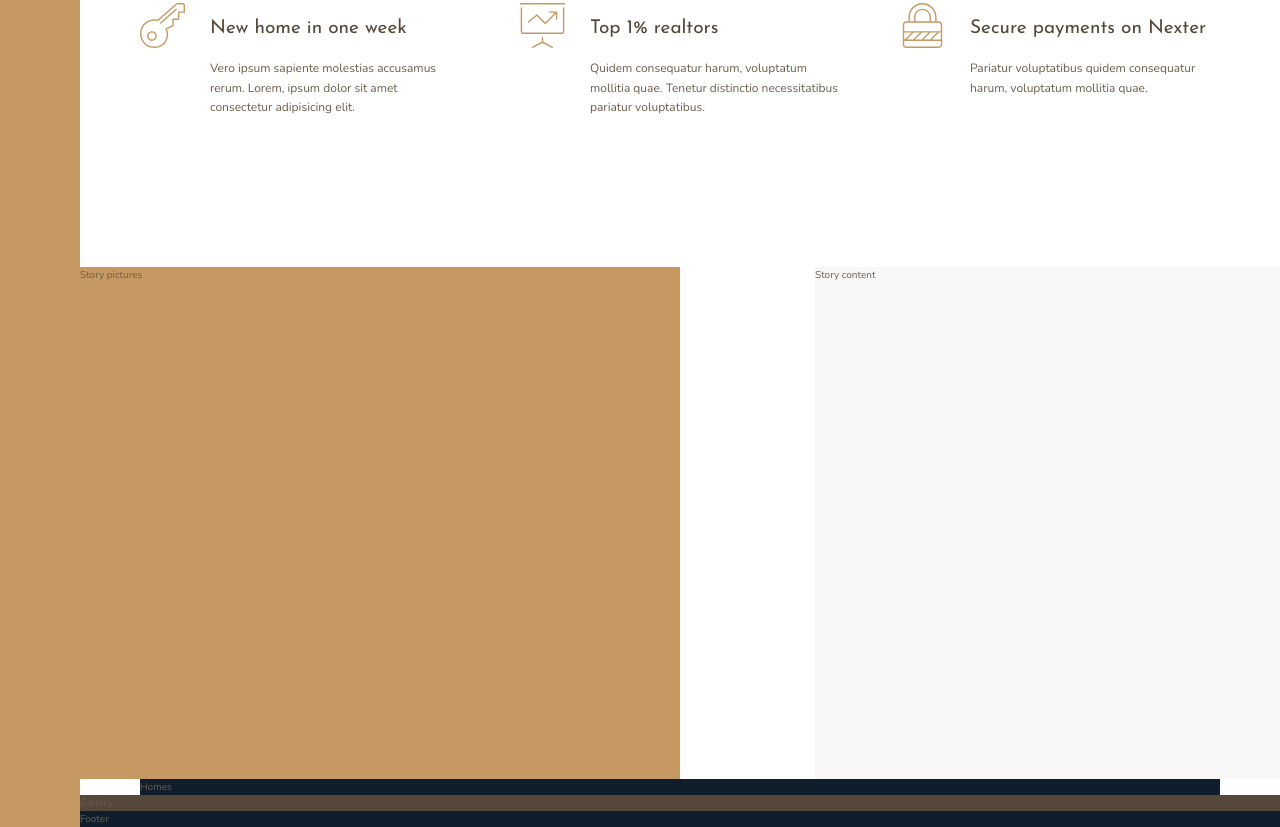
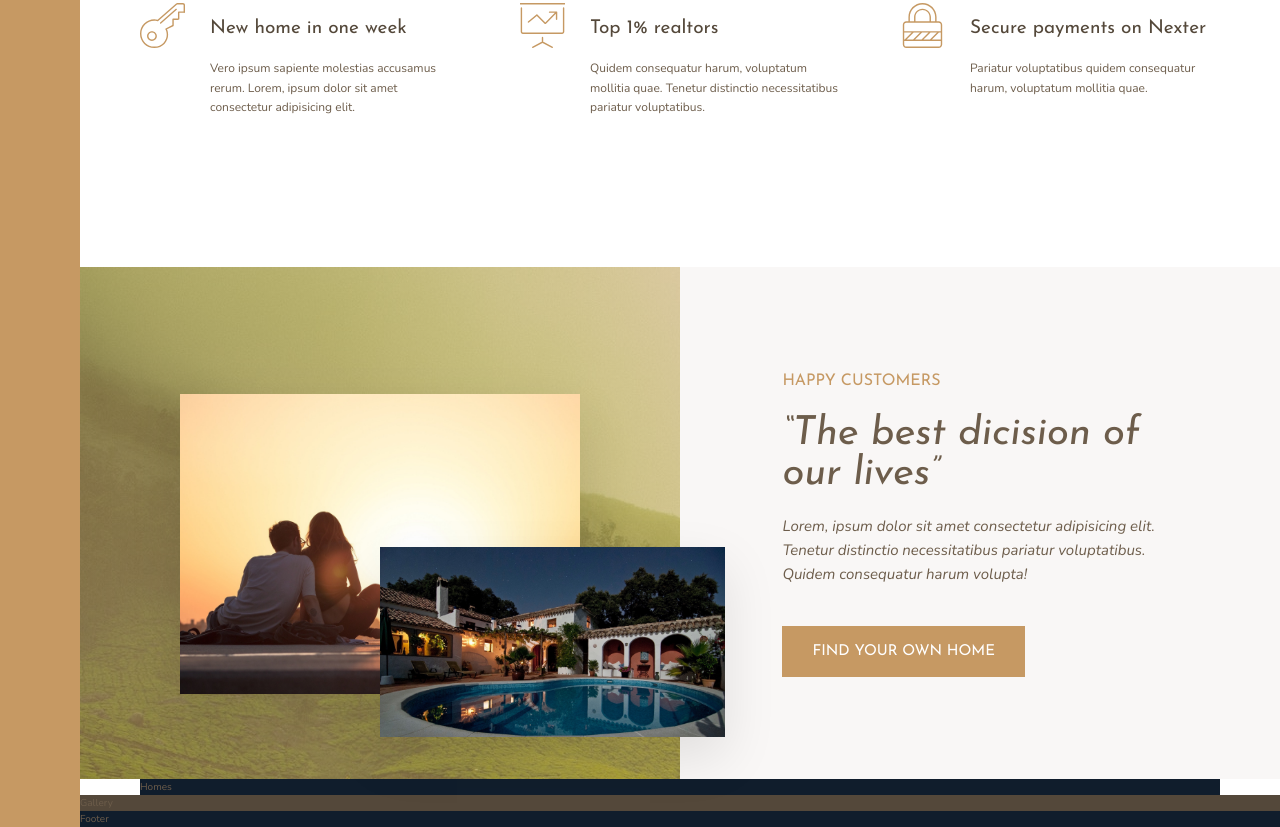
Before and after one commit to SVDwebtech/nexterGridPractice030, a website: page index.html in a window 1280 px wide. Shown: the part 939-1766 px from the top of the page. Drawn offline with nearby package versions, Linux system fonts and the light colour scheme.

Commit message:
build the story section

```diff
--- a/index.html
+++ b/index.html
@@ -72,17 +72,26 @@
                     <use xlink:href="img/sprite.svg#icon-lock"></use>
                 </svg>
                 <h4 class="heading-4 heading-4--dark">Secure payments on Nexter</h4>
-                <p class="feature__text">Pariatur voluptatibus quidem consequatur harum, voluptatum mollitia quae.</p>
+                <p class="feature__text">Pariatur voluptatibus quidem consequatur harum,
+                    voluptatum mollitia quae.
+                </p>
             </div>
 
         </section>
 
         <div class="story__pictures">
-            Story pictures
+            <img src="./img/story-1.jpeg" alt="Couple with new house" class="story__img--1">
+            <img src="./img/story-2.jpeg" alt="New house" class="story__img--2">
         </div>
 
         <div class="story__content">
-            Story content
+            <h3 class="heading-3 mb-sm">Happy Customers</h3>
+            <h2 class="heading-2 heading-2__dark mb-md">&ldquo;The best dicision of our lives&rdquo;</h2>
+            <p class="story__text">Lorem, ipsum dolor sit amet consectetur adipisicing elit.
+                Tenetur distinctio necessitatibus pariatur voluptatibus. Quidem consequatur harum
+                volupta!
+            </p>
+            <button class="btn">Find your own home</button>
         </div>
 
         <section class="homes">
--- a/sass/_story.scss
+++ b/sass/_story.scss
@@ -2,10 +2,45 @@
     &__pictures {
         background-color: $color-primary;
         grid-column: full-start / col-end 4;
+        background-image: linear-gradient(rgba($color-primary, .5), rgba($color-primary, .5)), url(../img/back.jpg);
+
+        display: grid;
+        grid-template-columns: repeat(6, 1fr);
+        align-items: center;
+    }
+
+    &__img--1 {
+        width: 100%;
+        grid-column: 2 / 6;
+        grid-row: 2 / 6;
+        box-shadow: 0 2rem 5rem rgba(#000, .1);
+    }
+
+    &__img--2 {
+        width: 115%;
+        grid-column: 4 / 7;
+        grid-row: 4 / 6;
+        z-index: 2;
+        box-shadow: 0 2rem 5rem rgba(#000, .1);
     }
 
     &__content {
+
+        display: flex;
+        flex-direction: column;
+        justify-content: center;
+        align-items: flex-start;
+
         background-color: $color-grey-light-1;
-        grid-column: col-end 5 / full-end;
+        grid-column: col-start 5 / full-end;
+
+        padding: 6rem 8vw;
+
+    }
+
+    &__text {
+        font-size: 1.5rem;
+        font-style: italic;
+        margin-bottom: 4rem;
     }
 }
--- a/sass/_typography.scss
+++ b/sass/_typography.scss
@@ -9,10 +9,24 @@
 
 .heading-2 {
     @extend %heading;
+    font-size: 4rem;
+    font-style: italic;
+    line-height: 1;
+
+    &--light {
+        color: $color-grey-light-1;
+    }
+    &--dark {
+        color: $color-grey-dark-1;
+    }
+
 }
 
 .heading-3 {
     @extend %heading;
+    font-size: 1.6rem;
+    color: $color-primary;
+    text-transform: uppercase;
 }
 
 .heading-4 {
@@ -26,3 +40,33 @@
         color: $color-grey-dark-1;
     }
 }
+
+.btn {
+    background-color: $color-primary;
+    color: #fff;
+    font-family: $font-display;
+    font-size: 1.5rem;
+    text-transform: uppercase;
+    border: none;
+    border-radius: 0;
+    padding: 1.8rem 3rem;
+    cursor: pointer;
+    transition: all .2s;
+
+    &:hover {
+        background-color: $color-primary-dark;
+    }
+}
+
+.mb-sm {
+    margin-bottom: 2rem;
+}
+.mb-md {
+    margin-bottom: 2rem;
+}
+.mb-lg {
+    margin-bottom: 2rem;
+}
+.mb-hg {
+    margin-bottom: 2rem;
+}
```
Also changed, not shown: css/style.css.
